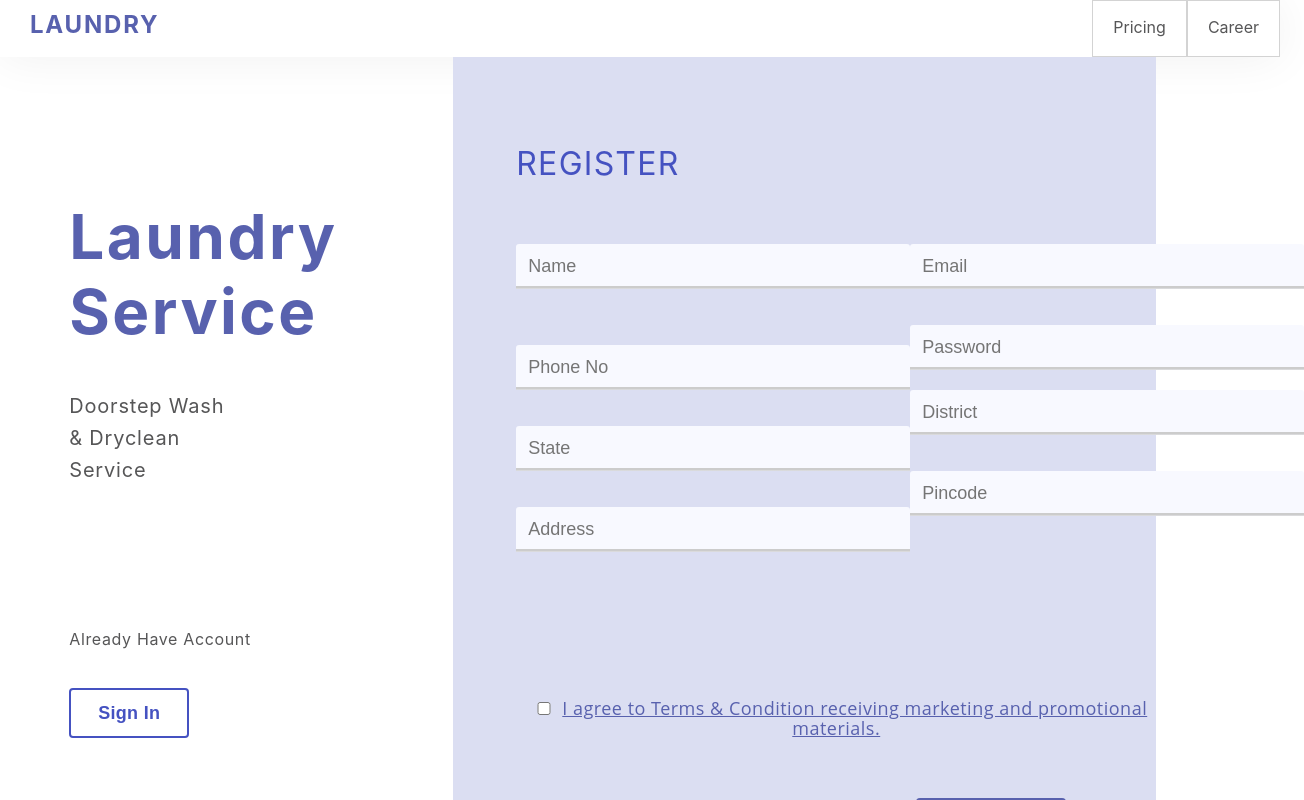
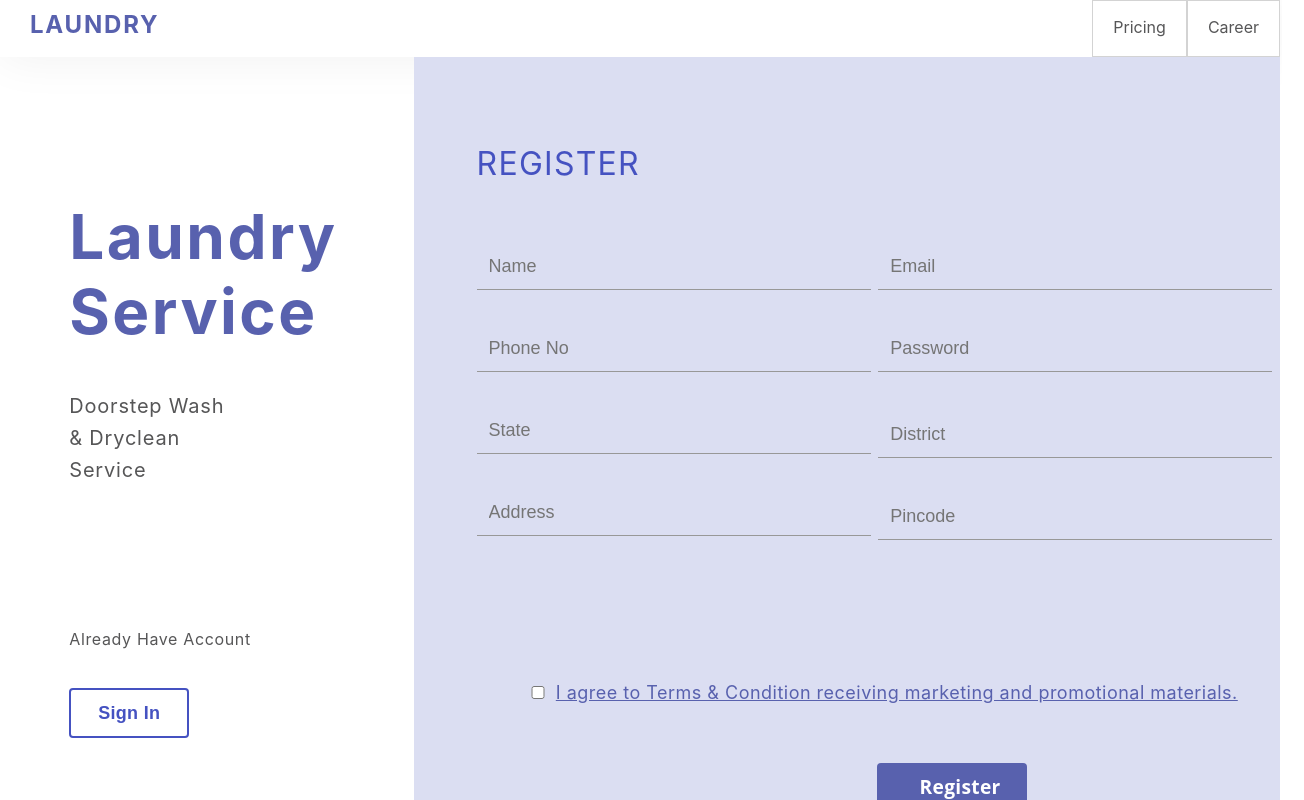
Before and after one commit to Pragati-rathore/laundry-cart-frontend, a React (Create React App) app: page /register in a window 1280 px wide. Shown: the top 800 px of the page, 1304 px wide, since content can reach past the window. Built offline with nearby package versions, Linux system fonts and the light colour scheme.

Commit message:
fixed register css

```diff
--- a/src/components/Auth/Register/Register.css
+++ b/src/components/Auth/Register/Register.css
@@ -1,3 +1,9 @@
+.flex-wrapper {
+    display: flex;
+    justify-content: space-evenly;
+    align-items: center;
+}
+
 .signup-cont {
     display: flex;
     width: 100%;
@@ -9,7 +15,7 @@
 }
 
 .signup-cont-right {
-    width: 50%;
+    width: 70%;
     background: #dbdef2 0% 0% no-repeat padding-box;
     opacity: 1;
     padding-left: 63px;
@@ -114,8 +120,7 @@ input.register-checkbox {
 
 .register-agree {
     text-align: center;
-
-    font: normal normal normal 14px/20px Open Sans;
+    font: 14px;
     letter-spacing: 0.49px;
     color: #5861AE;
     opacity: 1;
@@ -206,3 +211,14 @@ input.register-checkbox {
 .custom-field.two input:focus {
     background-size: 100% 0.15em, 100% 0.1em, 100%;
 }
+
+
+.signup-cont-right input[type="text"], .signup-cont-right input[type="email"], .signup-cont-right input[type="password"] {
+    background: none;
+    font-size: 17px;
+    border-bottom: 1px solid #989898;
+}
+
+.referral-hr {
+    margin: 0px;
+}
--- a/src/components/Auth/Register/Register.js
+++ b/src/components/Auth/Register/Register.js
@@ -60,6 +60,7 @@ const Register = () => {
 
   return (
     <>
+      <div className="flex-wrapper">
       <div className="signup-cont">
         <div className="signup-cont-left">
           <h1 className="signup-main-laundryheading">Laundry Service</h1>
@@ -87,7 +88,6 @@ const Register = () => {
               </label>
               <br></br>
               <p id="errorname"></p>
-              <br></br>
 
               <label className="custom-field two">
                 <input
@@ -157,6 +157,7 @@ const Register = () => {
               </label>
               <br></br>
               <br></br>
+              <br/>
               <label className="custom-field two"></label>
 
               <label className="custom-field two">
@@ -208,6 +209,7 @@ const Register = () => {
           </button>
         </div>
       </div>
+      </div>
       <FooterSend/>
     </>
   );
```
